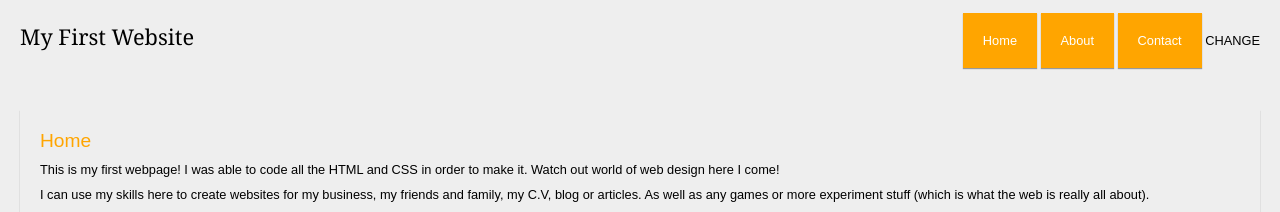
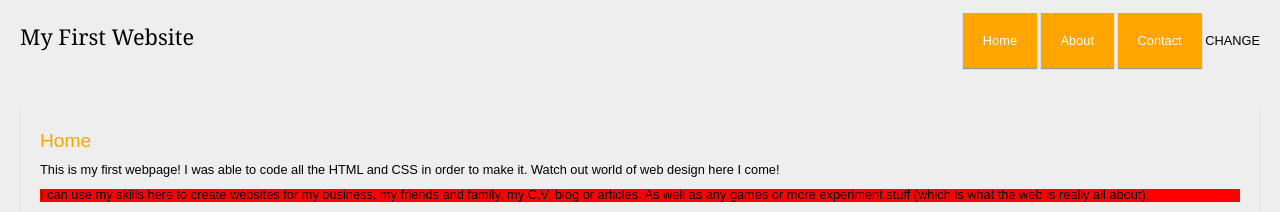
Before and after one commit to MSJHSGirlsWhoCode/Demo, a plain HTML site: page index.html in a window 1280 px wide. Shown: the top 212 px of the page. Drawn offline with Linux system fonts and the light colour scheme; grey boxes are pictures that could not be loaded.

Commit message:
Remove idea files

```diff
--- a/index.html
+++ b/index.html
@@ -34,7 +34,7 @@
 			<p>
 				This is my first webpage! I was able to code all the HTML and CSS in order to make it. Watch out world of web design here I come!
 			</p>
-			<p>
+			<p class="button">
 				I can use my skills here to create websites for my business, my friends and family, my C.V, blog or articles. As well as any games or more experiment stuff (which is what the web is really all about).
 			</p>
 			<img src="http://cdn.akc.org/Marketplace/Breeds/Pembroke_Welsh_Corgi_SERP.jpg" class="corgi" >
--- a/style.css
+++ b/style.css
@@ -79,3 +79,6 @@ ul li a{ box-shadow: 0px 1px 1px #999; }
 .corgi {
 	 width: 300px;
 }
+.button {
+	background-color: red;
+}
```
